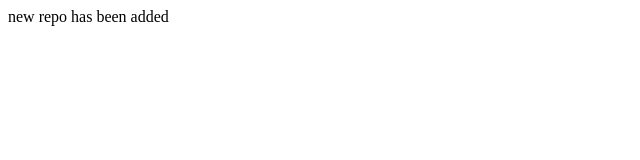
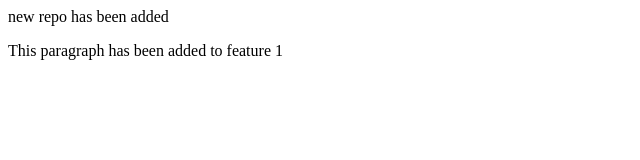
Before and after one commit to Abhi8911/localRepo, a plain HTML site: page index.html in a window 1280 px wide. Shown: the whole page, without its empty margins (0-640 px from the left). Drawn offline with Linux system fonts and the light colour scheme.

Commit message:
On feature1 commit is made

```diff
--- a/index.html
+++ b/index.html
@@ -1 +1,2 @@
 <p>new repo has been added</p>
+<p>This paragraph has been added to feature 1</p>
```
